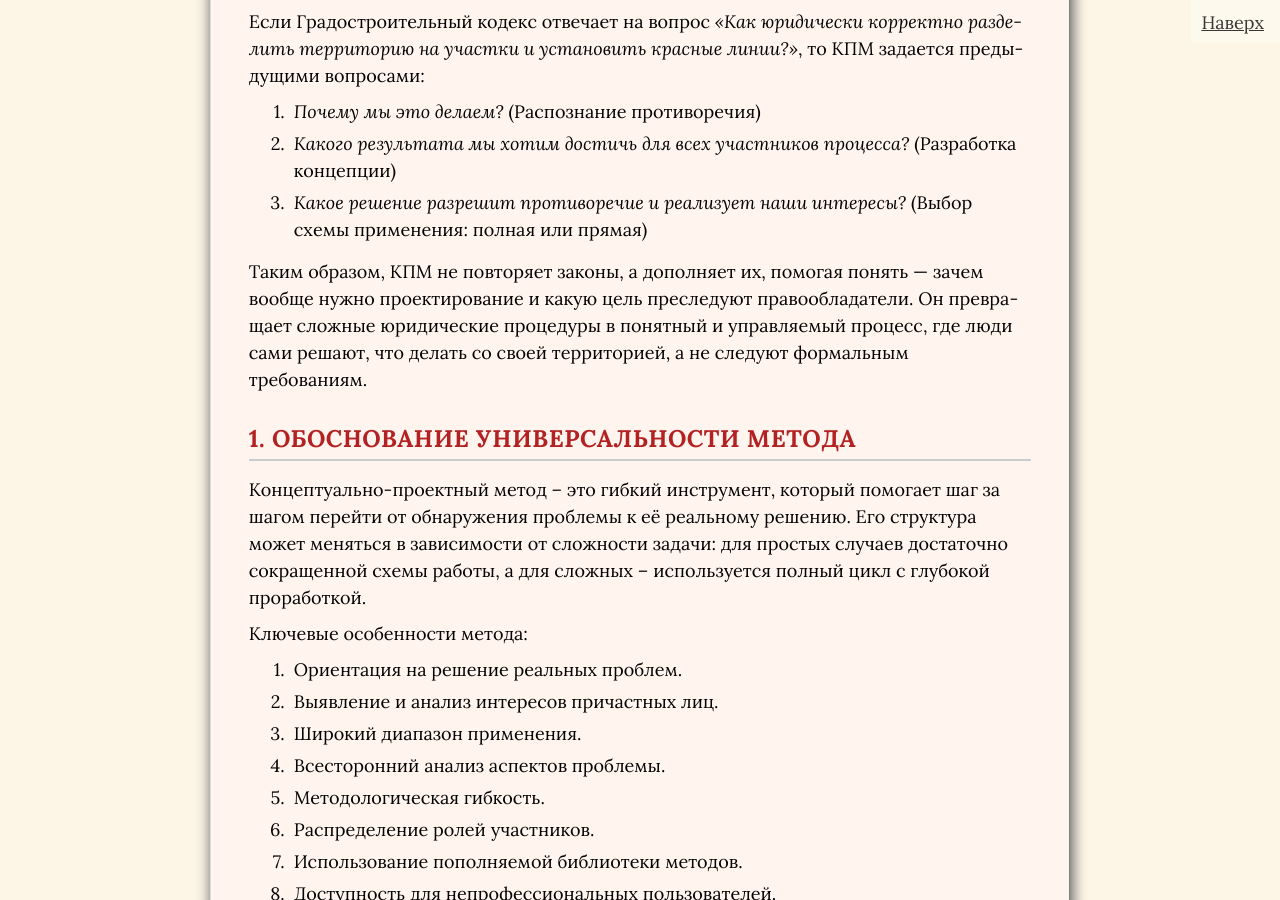
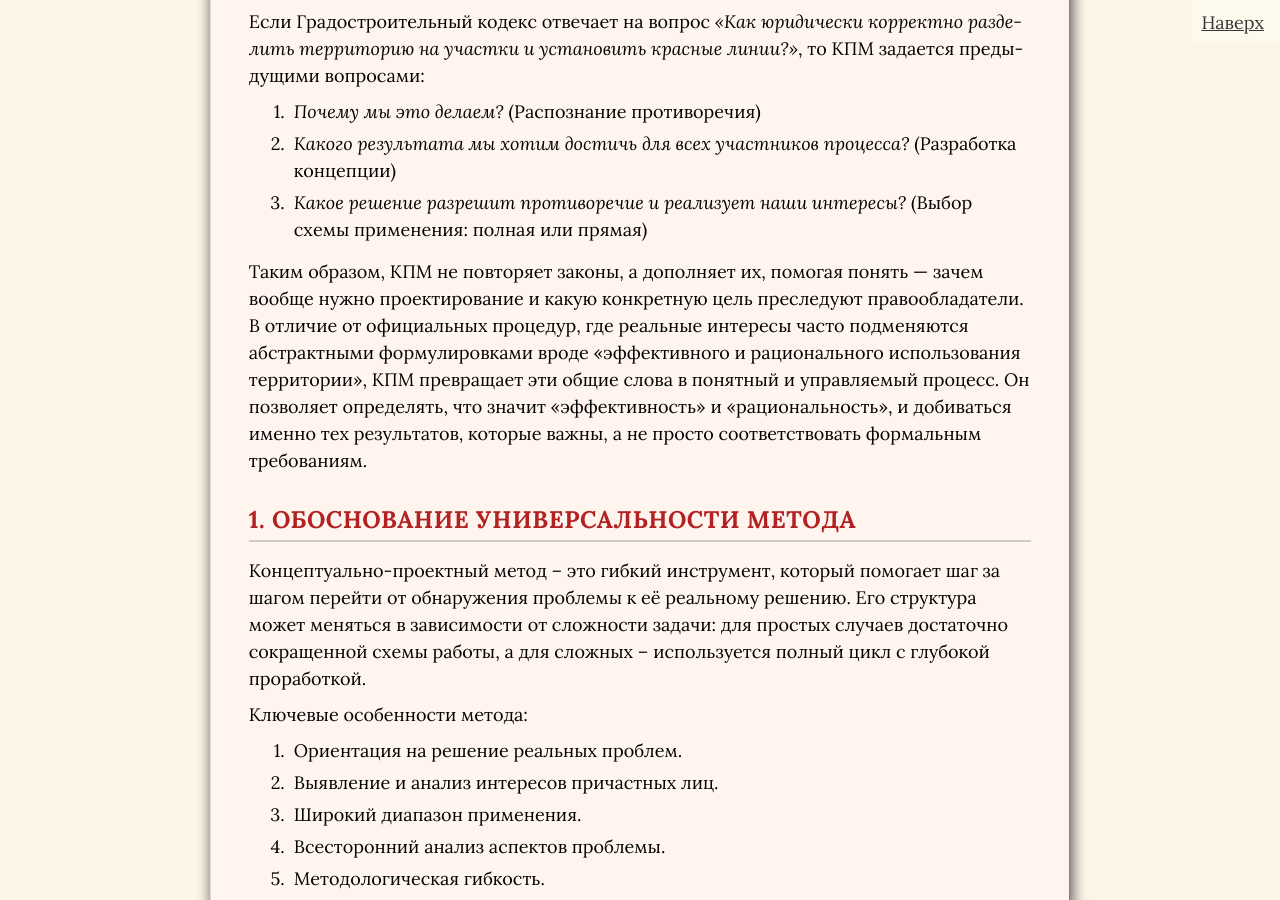
Before and after one commit to SergSi/land-use-art, a Jekyll site: the page built from _posts/2025-09-12-metod.md, in a window 1280 px wide and 900 px high, scrolled down 3815 px. Built offline with Jekyll 4.4.1, drawn with Linux system fonts in a browser that asks for light colours; some web fonts are replaced.

Commit message:
Update 2025-09-12-metod.md

```diff
--- a/_posts/2025-09-12-metod.md
+++ b/_posts/2025-09-12-metod.md
@@ -99,7 +99,7 @@ number="3"
 2. *Какого результата мы хотим достичь для всех участников процесса?* (Разработка концепции)
 3. *Какое решение разрешит противоречие и реализует наши интересы?* (Выбор схемы применения: полная или прямая)
 
-Таким образом, КПМ не повторяет законы, а дополняет их, помогая понять — зачем вообще нужно проектирование и какую цель преследуют правообладатели. Он превращает сложные юридические процедуры в понятный и управляемый процесс, где люди сами решают, что делать со своей территорией, а не следуют формальным требованиям.
+Таким образом, КПМ не повторяет законы, а дополняет их, помогая понять — зачем вообще нужно проектирование и какую конкретную цель преследуют правообладатели. В отличие от официальных процедур, где реальные интересы часто подменяются абстрактными формулировками вроде «эффективного и рационального использования территории», КПМ превращает эти общие слова в понятный и управляемый процесс. Он позволяет определять, что значит «эффективность» и «рациональность», и добиваться именно тех результатов, которые важны, а не просто соответствовать формальным требованиям.
 
 ## 1. Обоснование универсальности метода
 
```
